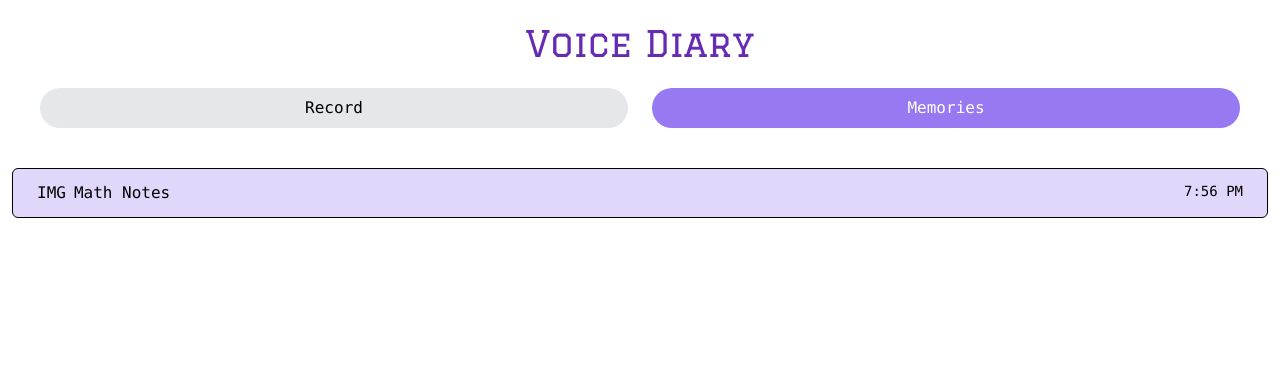
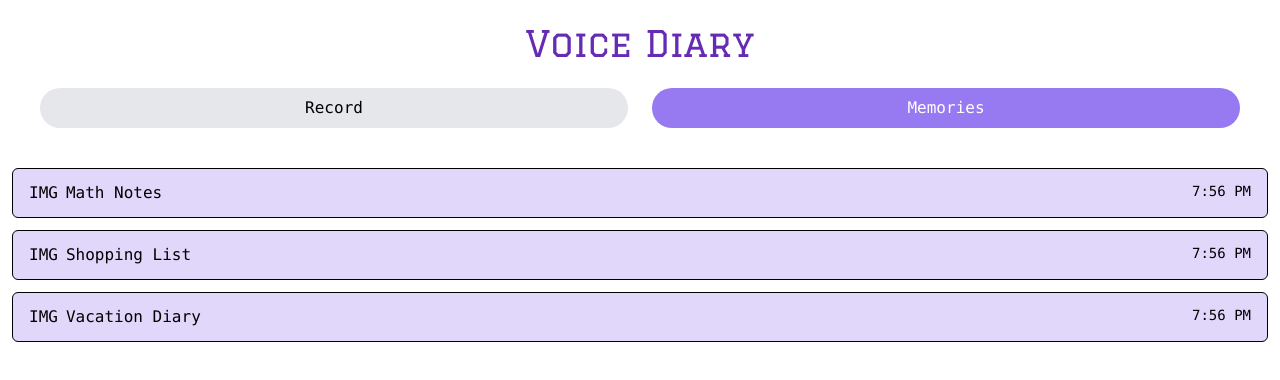
Before and after one commit to 397-f22/VoiceDiary, a React (Vite) app: page /memories in a window 1280 px wide. Shown: the top 380 px of the page. Built offline with nearby package versions, Linux system fonts and the light colour scheme; what @speechly/speech-recognition-polyfill would draw is missing.

Commit message:
added spacing between memory entries

```diff
--- a/src/App.tsx
+++ b/src/App.tsx
@@ -3,6 +3,13 @@ import Recording from "./components/Recording";
 
 import { BrowserRouter, Routes, Route } from "react-router-dom";
 import Memories from "./components/Memories";
+import { MemoryEntryType } from "./types/memory";
+
+const fakeData: MemoryEntryType[] = [
+  { id: 0, title: "Math Notes", datetime: new Date() },
+  { id: 1, title: "Shopping List", datetime: new Date() },
+  { id: 2, title: "Vacation Diary", datetime: new Date() },
+];
 
 function App() {
   return (
@@ -11,13 +18,7 @@ function App() {
         <Route path="/" element={<Recording />} />
         <Route
           path="/memories"
-          element={
-            <Memories
-              memoryEntries={[
-                { id: 0, title: "Math Notes", datetime: new Date() },
-              ]}
-            />
-          }
+          element={<Memories memoryEntries={fakeData} />}
         />
       </Routes>
     </BrowserRouter>
--- a/src/components/Memories.tsx
+++ b/src/components/Memories.tsx
@@ -10,7 +10,7 @@ const Memories = ({ memoryEntries }: MemoriesProps) => {
   return (
     <>
       <NavBar />
-      <div className="mx-3">
+      <div className="flex flex-col mx-3 gap-3">
         {memoryEntries.map((entry) => (
           <MemoryEntry key={entry.id} Entry={entry} />
         ))}
--- a/src/components/MemoryEntry.tsx
+++ b/src/components/MemoryEntry.tsx
@@ -14,7 +14,7 @@ const MemoryEntry = ({ Entry: { id, title, datetime } }: MemoryEntryProps) => {
     <div
       role="button"
       onClick={handleClick}
-      className="flex justify-between bg-accent text-black border border-black rounded-md py-3 px-6"
+      className="flex justify-between bg-accent text-black border border-black rounded-md py-3 px-4"
     >
       <p className="flex gap-2 font-mono">
         <span>IMG</span>
```
